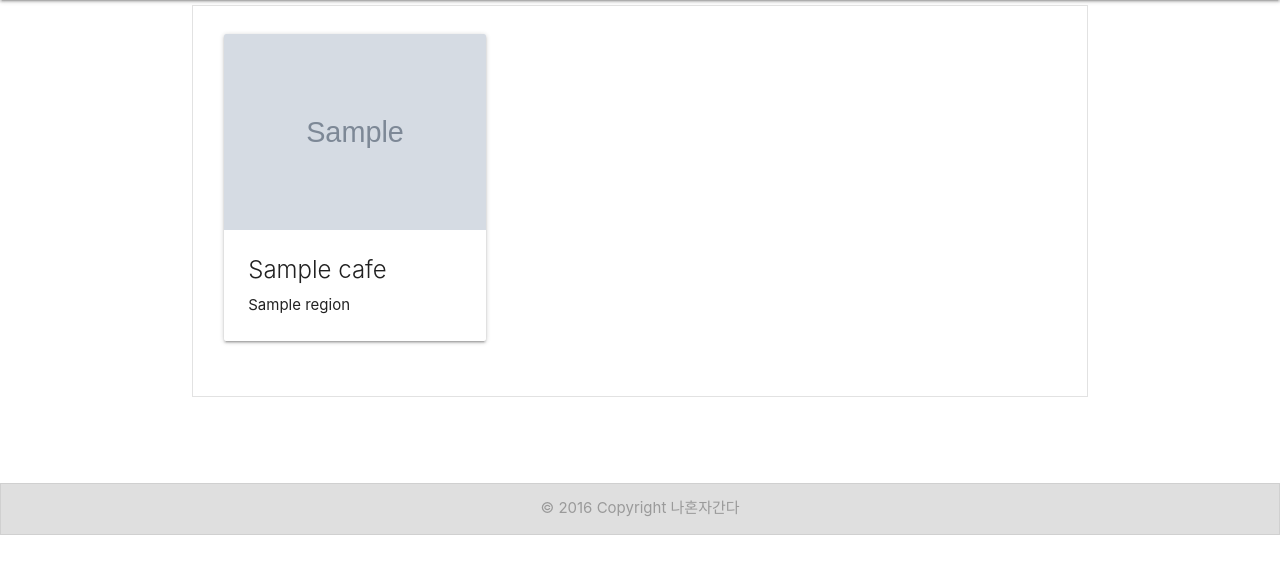
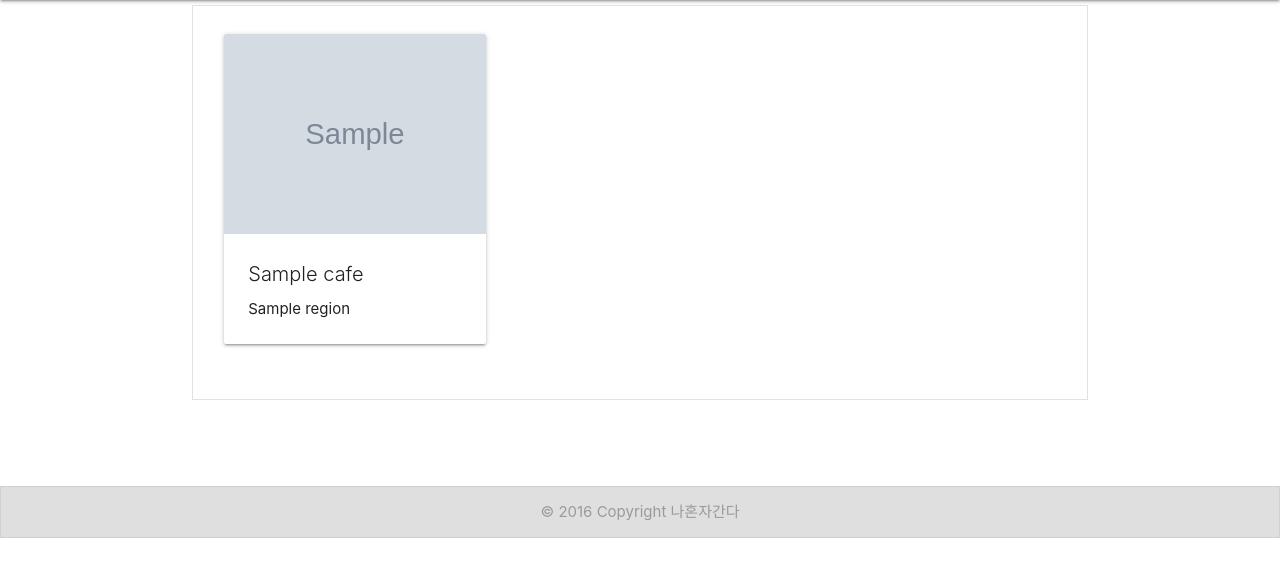
Before and after one commit to haeguri/alonecafe, a Django app: template main/templates/main/cafe_list.html in a window 1280 px wide. Shown: the part 64-641 px from the top of the page. Run offline with Django 3.2, Linux system fonts and the light colour scheme; the template is opened without the code that fills it: most values are stand-ins (such as "Sample title", 1, 10 or a date in 2020); grey boxes marked "Sample" are stand-in pictures; some libraries are stand-ins or nearby versions.

Commit message:
head 삭제

```diff
--- a/main/static/css/style.css
+++ b/main/static/css/style.css
@@ -45,14 +45,11 @@
     padding: 20px;
 }
 
-<<<<<<< HEAD
-=======
 .thumb-container .card-image img{
     overflow: hidden;
     min-height: 200px;
 }
 
->>>>>>> 363061f1a16a235979f6983c553a68a8775c6afc
 .thumb-container .card-title {
     font-size: 20px;
 }
```
